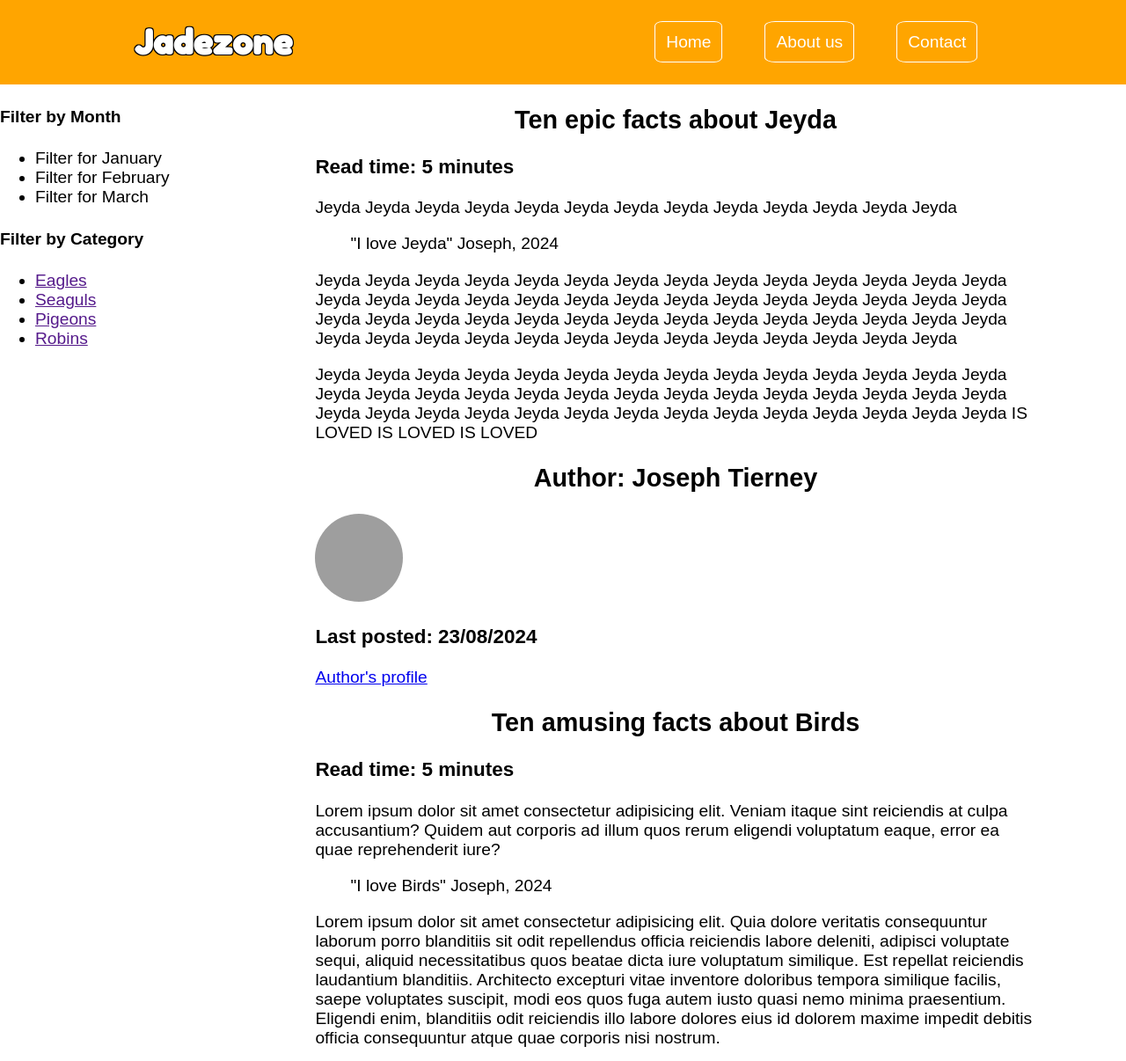
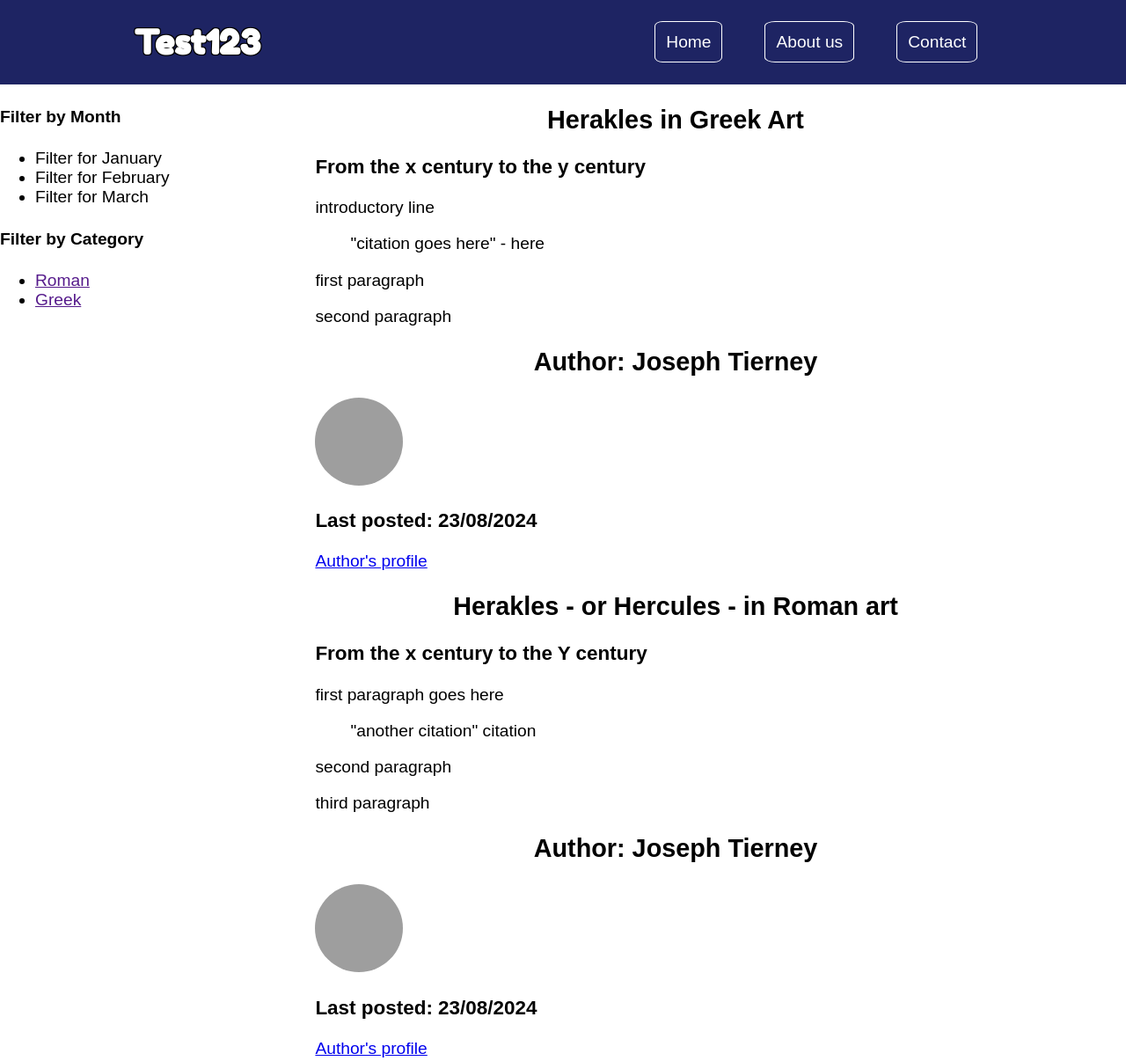
Before and after one commit to Joetier/joetier.github.io, a plain HTML site: page index.html in a window 1280 px wide. Shown: the top 1206 px of the page at 88% size. Drawn offline with Linux system fonts and the light colour scheme; no server answers; grey boxes are pictures that could not be loaded.

Commit message:
initial commit

```diff
--- a/index.html
+++ b/index.html
@@ -11,7 +11,7 @@
 <body>
     <header id="main-header">
         <!-- the content of the header goes here -->
-        <h1 id="logo">Jadezone</h1>
+        <h1 id="logo">Test123</h1>
         <nav>
             <ul id="nav-ul">
                 <li><a href=""class="navbutton">Home</a></li>
@@ -38,10 +38,8 @@
                     <h4>Filter by Category</h4>
                     <nav>
                         <ul>
-                            <li><a href="">Eagles</a></li>
-                            <li><a href="">Seaguls</a></li>
-                            <li><a href="">Pigeons</a></li>
-                            <li><a href="">Robins</a></li>
+                            <li><a href="">Roman</a></li>
+                            <li><a href="">Greek</a></li>
                         </ul>
                     </nav>
                 </section>
@@ -50,16 +48,16 @@
                 <article>
                     <header>
                         <!-- Article's header goes here -->
-                         <h2>Ten epic facts about Jeyda</h2>
-                         <h3>Read time: 5 minutes</h3>
+                         <h2>Herakles in Greek Art</h2>
+                         <h3>From the x century to the y century</h3>
                     </header>
                     <main>
-                        <p> Jeyda Jeyda Jeyda Jeyda Jeyda Jeyda Jeyda Jeyda Jeyda Jeyda Jeyda Jeyda Jeyda  </p>
+                        <p> introductory line  </p>
                         <blockquote>
-                            </cite>"I love Jeyda" Joseph, 2024</cite>
+                            </cite>"citation goes here" - here</cite>
                         </blockquote>
-                        <p>Jeyda Jeyda Jeyda Jeyda Jeyda Jeyda Jeyda Jeyda Jeyda Jeyda Jeyda Jeyda Jeyda Jeyda Jeyda Jeyda Jeyda Jeyda Jeyda Jeyda Jeyda Jeyda Jeyda Jeyda Jeyda Jeyda Jeyda Jeyda Jeyda Jeyda Jeyda Jeyda Jeyda Jeyda Jeyda Jeyda Jeyda Jeyda Jeyda Jeyda Jeyda Jeyda Jeyda Jeyda Jeyda Jeyda Jeyda Jeyda Jeyda Jeyda Jeyda Jeyda Jeyda Jeyda Jeyda </p>
-                        <p>Jeyda Jeyda Jeyda Jeyda Jeyda Jeyda Jeyda Jeyda Jeyda Jeyda Jeyda Jeyda Jeyda Jeyda Jeyda Jeyda Jeyda Jeyda Jeyda Jeyda Jeyda Jeyda Jeyda Jeyda Jeyda Jeyda Jeyda Jeyda Jeyda Jeyda Jeyda Jeyda Jeyda Jeyda Jeyda Jeyda Jeyda Jeyda Jeyda Jeyda Jeyda Jeyda IS LOVED IS LOVED IS LOVED</p>
+                        <p>first paragraph </p>
+                        <p>second paragraph </p>
 
                     </main>
                     <footer>
@@ -72,16 +70,16 @@
                 <article>
                     <header>
                         <!-- Article's header goes here -->
-                         <h2>Ten amusing facts about Birds</h2>
-                         <h3>Read time: 5 minutes</h3>
+                         <h2>Herakles - or Hercules - in Roman art</h2>
+                         <h3>From the x century to the Y century</h3>
                     </header>
                     <main>
-                        <p> Lorem ipsum dolor sit amet consectetur adipisicing elit. Veniam itaque sint reiciendis at culpa accusantium? Quidem aut corporis ad illum quos rerum eligendi voluptatum eaque, error ea quae reprehenderit iure? </p>
+                        <p> first paragraph goes here </p>
                         <blockquote>
-                            </cite>"I love Birds" Joseph, 2024</cite>
+                            </cite>"another citation" citation</cite>
                         </blockquote>
-                        <p>Lorem ipsum dolor sit amet consectetur adipisicing elit. Quia dolore veritatis consequuntur laborum porro blanditiis sit odit repellendus officia reiciendis labore deleniti, adipisci voluptate sequi, aliquid necessitatibus quos beatae dicta iure voluptatum similique. Est repellat reiciendis laudantium blanditiis. Architecto excepturi vitae inventore doloribus tempora similique facilis, saepe voluptates suscipit, modi eos quos fuga autem iusto quasi nemo minima praesentium. Eligendi enim, blanditiis odit reiciendis illo labore dolores eius id dolorem maxime impedit debitis officia consequuntur atque quae corporis nisi nostrum.</p>
-                        <p>Lorem, ipsum dolor sit amet consectetur adipisicing elit. Reprehenderit esse nobis dolor tempore cupiditate illum ullam quisquam repudiandae ab delectus necessitatibus dolore recusandae sed, quidem incidunt laborum iusto. Sint incidunt amet, qui omnis vitae perspiciatis? Tempore aliquam eaque, excepturi voluptate cum rem temporibus, quam ipsa ratione earum distinctio eos, libero iure voluptatibus. Dolorum aut fugiat excepturi dignissimos nemo consectetur quisquam nesciunt explicabo incidunt molestias magni veniam esse cum asperiores, quaerat consequatur voluptatum ut quis ea laborum quod, at, officia atque labore! Assumenda reprehenderit expedita quidem consequuntur excepturi dolores molestias! Qui fuga neque provident quod minus unde amet quasi temporibus ipsa, atque expedita quisquam culpa est eius odio illo iste ex labore eos beatae aliquid, error consequuntur saepe facilis? Quibusdam corporis debitis aperiam expedita eum, totam veritatis a eveniet consectetur, ipsa voluptates ab voluptate dicta earum molestias necessitatibus! Reiciendis impedit commodi, quia, asperiores minus incidunt voluptatum fugiat quidem fugit inventore est.</p>
+                        <p>second paragraph</p>
+                        <p>third paragraph</p>
 
                     </main>
                     <footer>
--- a/style.css
+++ b/style.css
@@ -47,7 +47,7 @@ body > header > nav > ul {
 }
 
 body > header {
-    background-color: orange;
+    background-color: rgb(30, 36, 99);
     color: white;
     display: flex;
     height: 12vh;
@@ -84,7 +84,7 @@ form {
 }
 
 body > footer {
-background-color: orange;
+background-color:  rgb(30, 36, 99);
 display: flex;
 }
 
```
